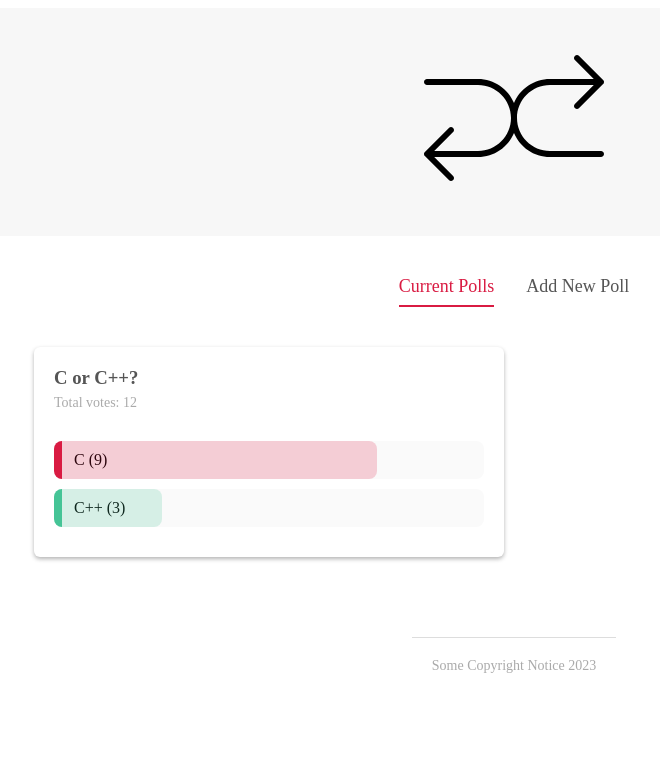
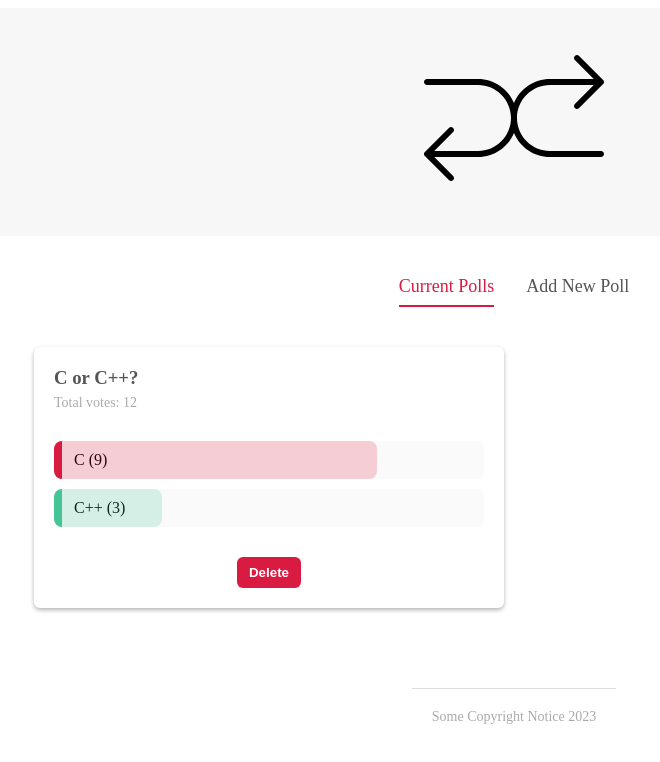
Before and after one commit to JCalHij/svelte_polls, a Svelte app: page / in a window 1280 px wide. Shown: the top 762 px of the page, without its empty margins (126-786 px from the left). Built offline with nearby package versions, Linux system fonts and the light colour scheme.

Commit message:
Deleting Polls

```diff
--- a/src/components/PollDetails.svelte
+++ b/src/components/PollDetails.svelte
@@ -1,6 +1,7 @@
 <script>
   import Card from "../shared/Card.svelte";
   import PollStore from "../stores/PollStore";
+  import Button from "../shared/Button.svelte";
   export let poll;
   $: totalVotes = poll.votesA + poll.votesB;
   $: percentA = Math.floor((100 * poll.votesA) / totalVotes);
@@ -16,6 +17,12 @@
         poll.votesB += 1;
       }
       return data;
+    });
+  };
+
+  const onVoteDeleted = (id) => {
+    PollStore.update((data) => {
+      return data.filter((p) => p.id !== id);
     });
   };
 </script>
@@ -46,6 +53,9 @@
       <div class="percent percent-b" style="width: {percentB}%" />
       <span>{poll.answerB} ({poll.votesB})</span>
     </div>
+  </div>
+  <div class="delete">
+    <Button flat={true} on:click={() => {onVoteDeleted(poll.id)}}>Delete</Button>
   </div>
 </Card>
 
@@ -88,4 +98,8 @@
     border-left: 8px solid #45c496;
     background-color: rgba(69, 196, 150, 0.2);
   }
+  .delete {
+    margin-top: 30px;
+    text-align: center;
+  }
 </style>
--- a/src/shared/Button.svelte
+++ b/src/shared/Button.svelte
@@ -4,7 +4,7 @@
     export let inverse = false;
 </script>
 
-<button class={type} class:flat={flat} class:inverse={inverse}>
+<button class={type} class:flat={flat} class:inverse={inverse} on:click>
     <slot></slot>
 </button>
 
```
